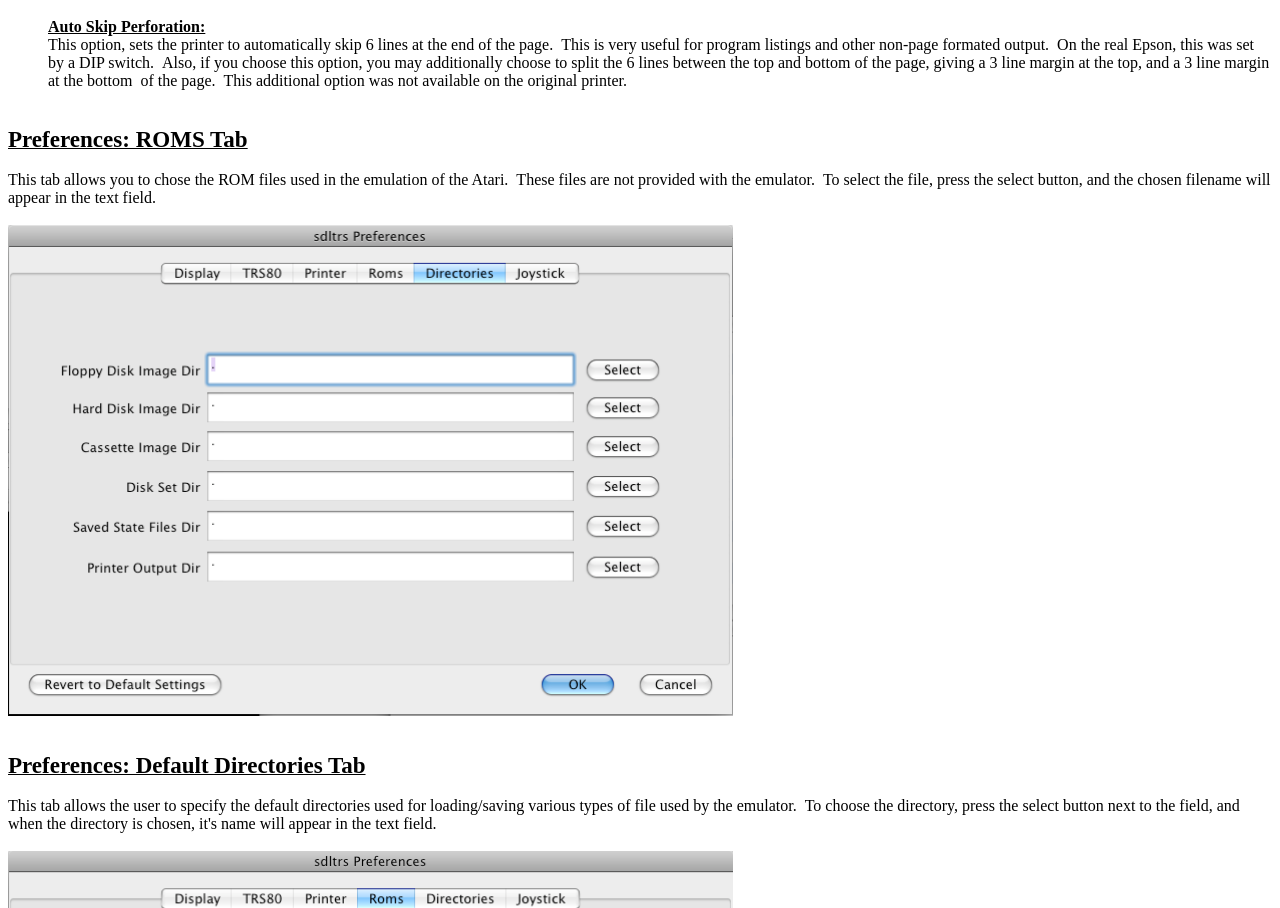
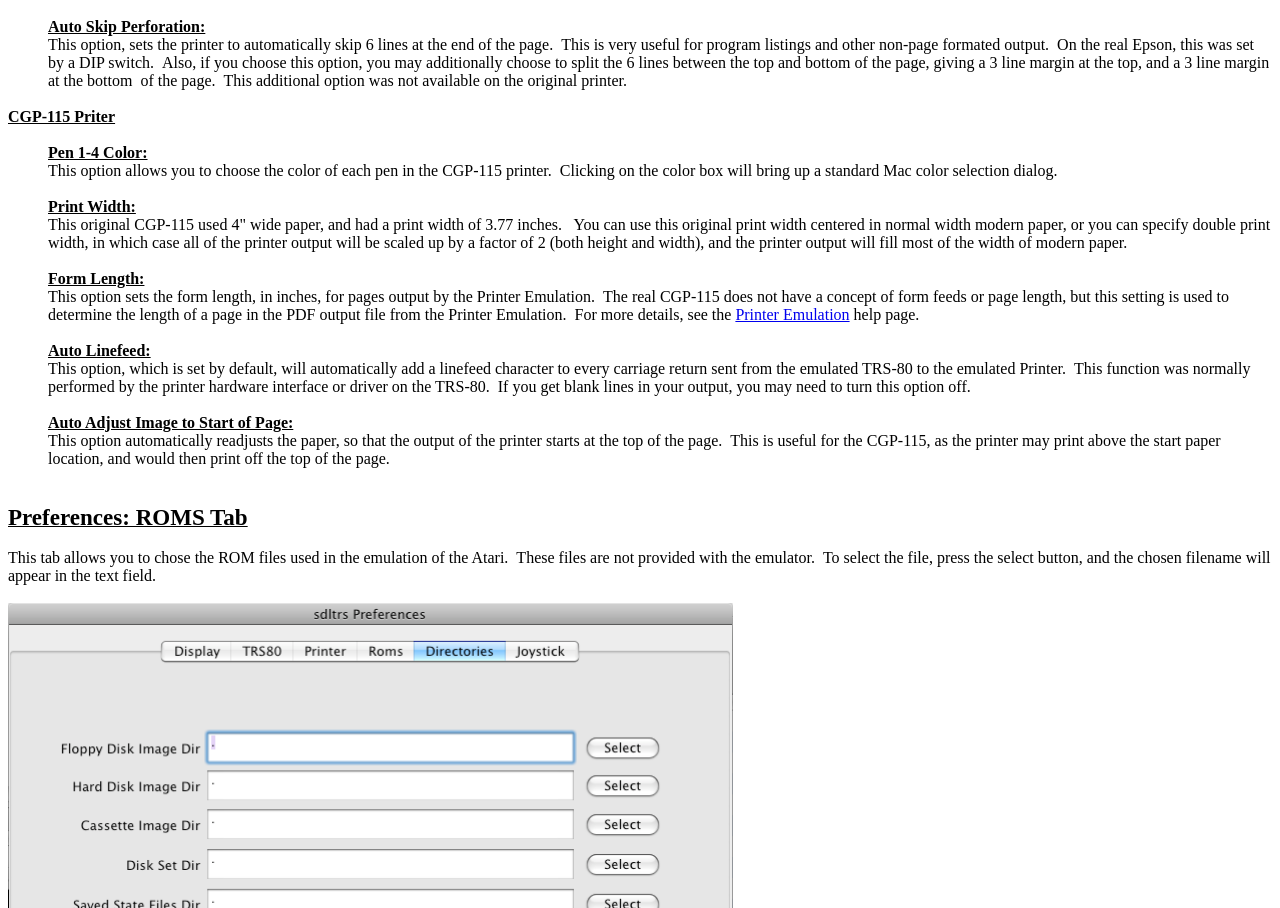
Before and after one commit to RetroPie/sdltrs, a plain HTML site: page docs/OSXFeatures.html in a window 1280 px wide. Shown: the part 5759-6667 px from the top of the page. Drawn offline with Linux system fonts and the light colour scheme.

Commit message:
Updated Mac Printer documentation.

```diff
--- a/docs/OSXFeatures.html
+++ b/docs/OSXFeatures.html
@@ -1,5 +1,6 @@
 <!DOCTYPE html PUBLIC "-//W3C//DTD HTML 4.01 Transitional//EN">
 <html><head><title>SDLTRS Help OS X Features</title>
+
 
 
 
@@ -327,10 +328,11 @@
 </span></span></big></big>The Printer Tab controls the type of printer emulation that is used for
 outputting to the printer TRS-80. <br>
 <br>
-The are three choices for printer emulation, None, Text Printer, and
-Epson FX-80. &nbsp;The Text printer simply sends the printer
+The are four choices for printer emulation, None, Text Printer, Epson
+FX-80, and CGP-115. &nbsp;The Text printer simply sends the printer
 output to a text file with optional script processing, while the Epson
-choice emulates a legacy printer, and allow the user to save the
+and CGP-115 choices emulate a legacy printers, and allow the user to
+save the
 printer output in a PDF file.<br>
 <br>
  <img style="width: 726px; height: 491px;" alt="" src="images/PrinterTab.png"><br>
@@ -401,6 +403,46 @@
 &nbsp;This additional option was not available on the original printer.<br>
 </div>
            <br>
+<span style="font-weight: bold; text-decoration: underline;">CGP-115 Priter</span><br>
+<br>
+<div style="margin-left: 40px;"><span style="font-weight: bold; text-decoration: underline;">Pen 1-4 Color:</span><br>
+This&nbsp;option allows you to choose the color of each pen in the
+CGP-115 printer. &nbsp;Clicking on the color box will bring up a
+standard Mac
+color selection dialog.<br>
+<br>
+<span style="font-weight: bold; text-decoration: underline;">Print Width:</span><br>
+
+This original CGP-115 used 4" wide paper, and had a print width of
+3.77 inches. &nbsp; You can use this original print width centered in normal
+width modern paper, or you can specify double print width, in which
+case all of the printer output will be scaled up by a factor of 2 (both
+height and width), and the printer output will fill most of the width
+of modern paper.<br>
+<br>
+<span style="font-weight: bold; text-decoration: underline;"></span><span style="font-weight: bold; text-decoration: underline;">Form Length:</span><br>
+
+This option sets the form length, in inches, for pages output by the
+Printer Emulation. &nbsp;The real CGP-115 does not have a concept of form
+feeds or page length, but this setting is used to determine the length
+of a page in the PDF output file from the Printer Emulation. &nbsp;For more
+details, see the&nbsp;<a href="../../../Documents%20and%20Settings/markg/My%20Documents/Downloads/atari800-MacOSX-4.1/src/Atari800MacX/Atari800MacX%20Help/PrinterEmulation.html">Printer Emulation</a> help page.<br>
+<br>
+<span style="font-weight: bold; text-decoration: underline;">Auto Linefeed:</span><br>
+
+This option, which is set by default, will automatically add a linefeed
+character to every carriage return sent from the emulated TRS-80 to the
+emulated Printer. &nbsp;This function was normally performed by the printer
+hardware interface or driver on the TRS-80. &nbsp;If you
+get blank lines in your output, you may need to turn this option off.<br>
+<br>
+<span style="font-weight: bold; text-decoration: underline;">Auto Adjust Image to Start of Page:</span><br>
+This option automatically readjusts the paper, so that the output of
+the printer starts at the top of the page. &nbsp;This is useful for the
+CGP-115, as the printer may print above the start paper location, and
+would then print off the top of the page.<br>
+</div>
+         <br>
 <br>
 <big style="font-weight: bold; text-decoration: underline;"><big><a name="ROMS_Tab"></a>Preferences: ROMS Tab</big></big><br>
 <br>
@@ -541,9 +583,12 @@
   <b><u>Save Disk Set Button<br> </u></b>
   <blockquote>This
 button allows the user to save the names of the disk images that are
-currently in the drives to a file, to be loaded later. &nbsp;The file that
+currently in the drives to a file, to be loaded later. &nbsp;The file
+that
 the set is save in has an extension of ".set", and it is a human
-readable text file, containing the paths of the image files, or a blank line for a drive for a drive that has no disk. &nbsp;It has a keyboard shortcut of
+readable text file, containing the paths of the image files, or a blank
+line for a drive for a drive that has no disk. &nbsp;It has a keyboard
+shortcut of
 command-S. </blockquote>
   <b><u>Load Disk Set Button<br> <br> </u></b>
   <blockquote>This
```
Also changed, not shown: docs/ReleaseHistory.html (+2 -1 lines), docs/TextGUI.html (+8 -6 lines).
